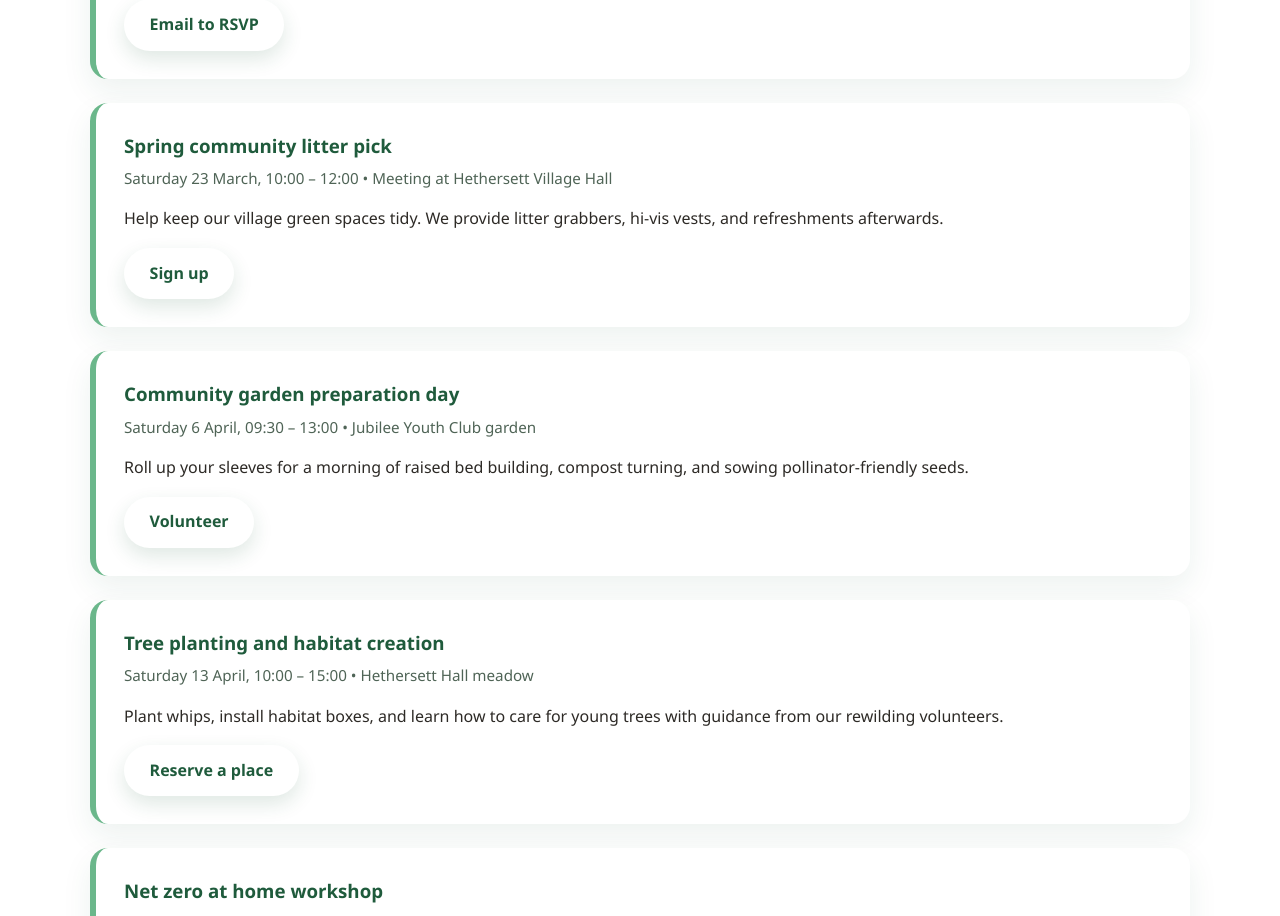
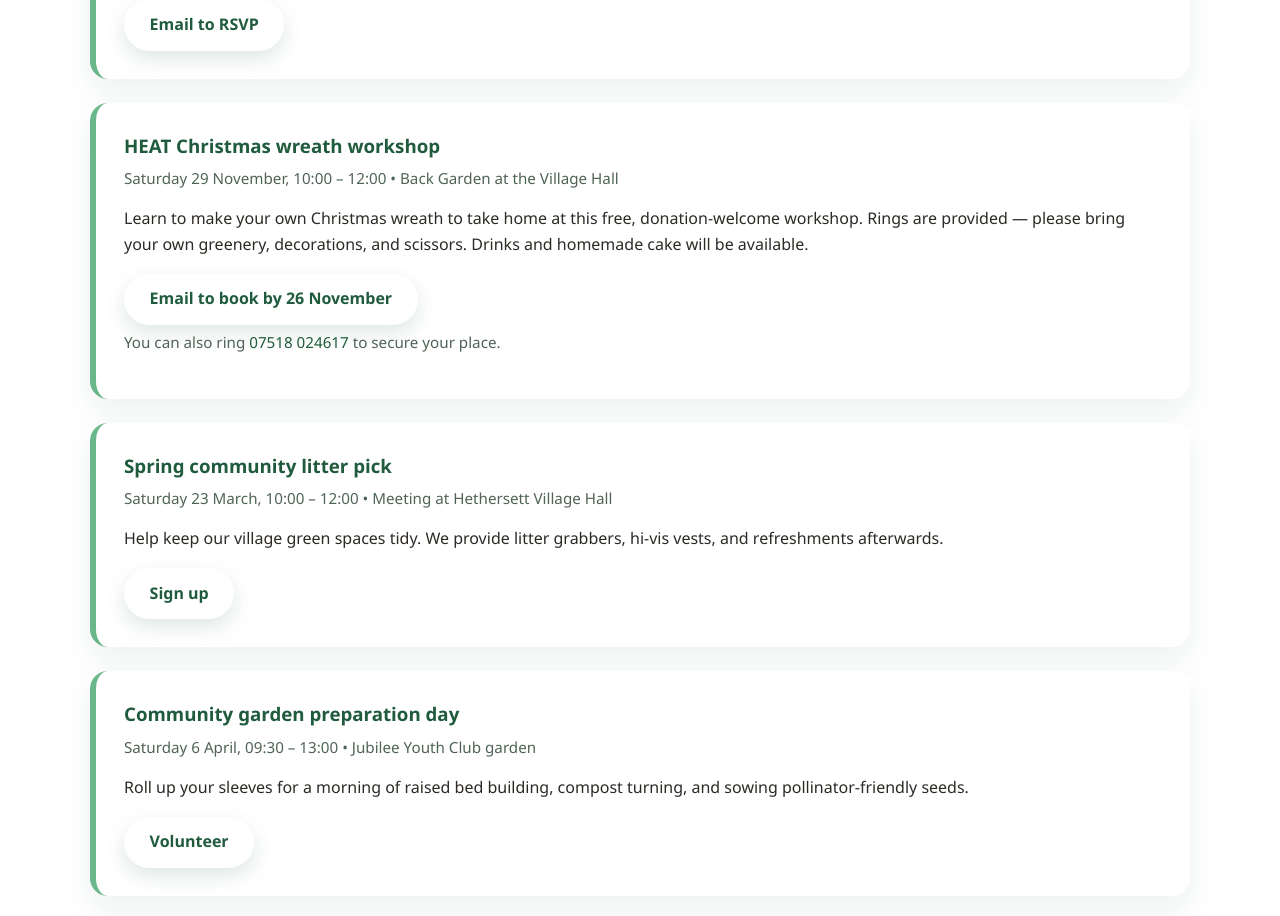
Before and after one commit to gpotari/HappyHealthyHethersett, an Angular app: page / in a window 1280 px wide. Shown: the part 4000-4916 px from the top of the page. Built offline with nearby package versions, Linux system fonts and the light colour scheme.

Commit message:
Add HEAT wreath workshop event

```diff
--- a/src/app/components/events.component.html
+++ b/src/app/components/events.component.html
@@ -19,31 +19,43 @@
       </article>
       <article class="event-card" role="listitem" aria-labelledby="event-1-title">
         <div class="event-card__header">
-          <h3 id="event-1-title">Spring community litter pick</h3>
+          <h3 id="event-1-title">HEAT Christmas wreath workshop</h3>
+          <p class="event-card__meta"><time datetime="2024-11-29T10:00">Saturday 29 November, 10:00 – 12:00</time> • Back Garden at the Village Hall</p>
+        </div>
+        <p>
+          Learn to make your own Christmas wreath to take home at this free, donation-welcome workshop. Rings are provided — please bring your own greenery, decorations, and scissors.
+          Drinks and homemade cake will be available.
+        </p>
+        <a class="btn btn--secondary" href="mailto:wishart125@btinternet.com">Email to book by 26 November</a>
+        <p class="event-card__meta">You can also ring <a href="tel:07518024617">07518 024617</a> to secure your place.</p>
+      </article>
+      <article class="event-card" role="listitem" aria-labelledby="event-2-title">
+        <div class="event-card__header">
+          <h3 id="event-2-title">Spring community litter pick</h3>
           <p class="event-card__meta"><time datetime="2024-03-23T10:00">Saturday 23 March, 10:00 – 12:00</time> • Meeting at Hethersett Village Hall</p>
         </div>
         <p>Help keep our village green spaces tidy. We provide litter grabbers, hi-vis vests, and refreshments afterwards.</p>
         <a class="btn btn--secondary" href="#">Sign up</a>
       </article>
-      <article class="event-card" role="listitem" aria-labelledby="event-2-title">
+      <article class="event-card" role="listitem" aria-labelledby="event-3-title">
         <div class="event-card__header">
-          <h3 id="event-2-title">Community garden preparation day</h3>
+          <h3 id="event-3-title">Community garden preparation day</h3>
           <p class="event-card__meta"><time datetime="2024-04-06T09:30">Saturday 6 April, 09:30 – 13:00</time> • Jubilee Youth Club garden</p>
         </div>
         <p>Roll up your sleeves for a morning of raised bed building, compost turning, and sowing pollinator-friendly seeds.</p>
         <a class="btn btn--secondary" href="#">Volunteer</a>
       </article>
-      <article class="event-card" role="listitem" aria-labelledby="event-3-title">
+      <article class="event-card" role="listitem" aria-labelledby="event-4-title">
         <div class="event-card__header">
-          <h3 id="event-3-title">Tree planting and habitat creation</h3>
+          <h3 id="event-4-title">Tree planting and habitat creation</h3>
           <p class="event-card__meta"><time datetime="2024-04-13T10:00">Saturday 13 April, 10:00 – 15:00</time> • Hethersett Hall meadow</p>
         </div>
         <p>Plant whips, install habitat boxes, and learn how to care for young trees with guidance from our rewilding volunteers.</p>
         <a class="btn btn--secondary" href="#">Reserve a place</a>
       </article>
-      <article class="event-card" role="listitem" aria-labelledby="event-4-title">
+      <article class="event-card" role="listitem" aria-labelledby="event-5-title">
         <div class="event-card__header">
-          <h3 id="event-4-title">Net zero at home workshop</h3>
+          <h3 id="event-5-title">Net zero at home workshop</h3>
           <p class="event-card__meta"><time datetime="2024-04-25T19:00">Thursday 25 April, 19:00 – 20:30</time> • Hethersett Library</p>
         </div>
         <p>Discover practical steps to cut energy bills, explore heat pump case studies, and get advice on grants and retrofitting.</p>
```
